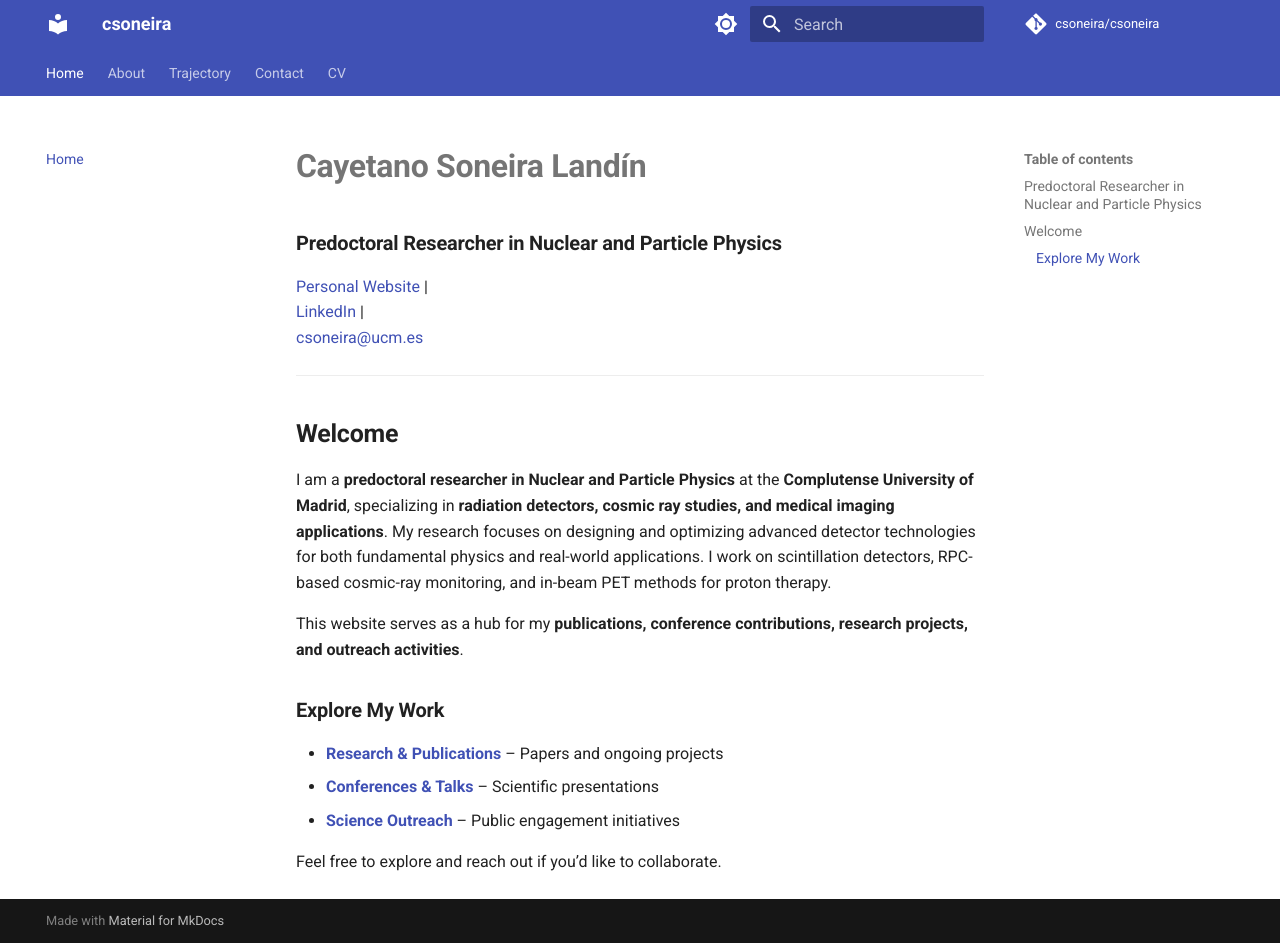
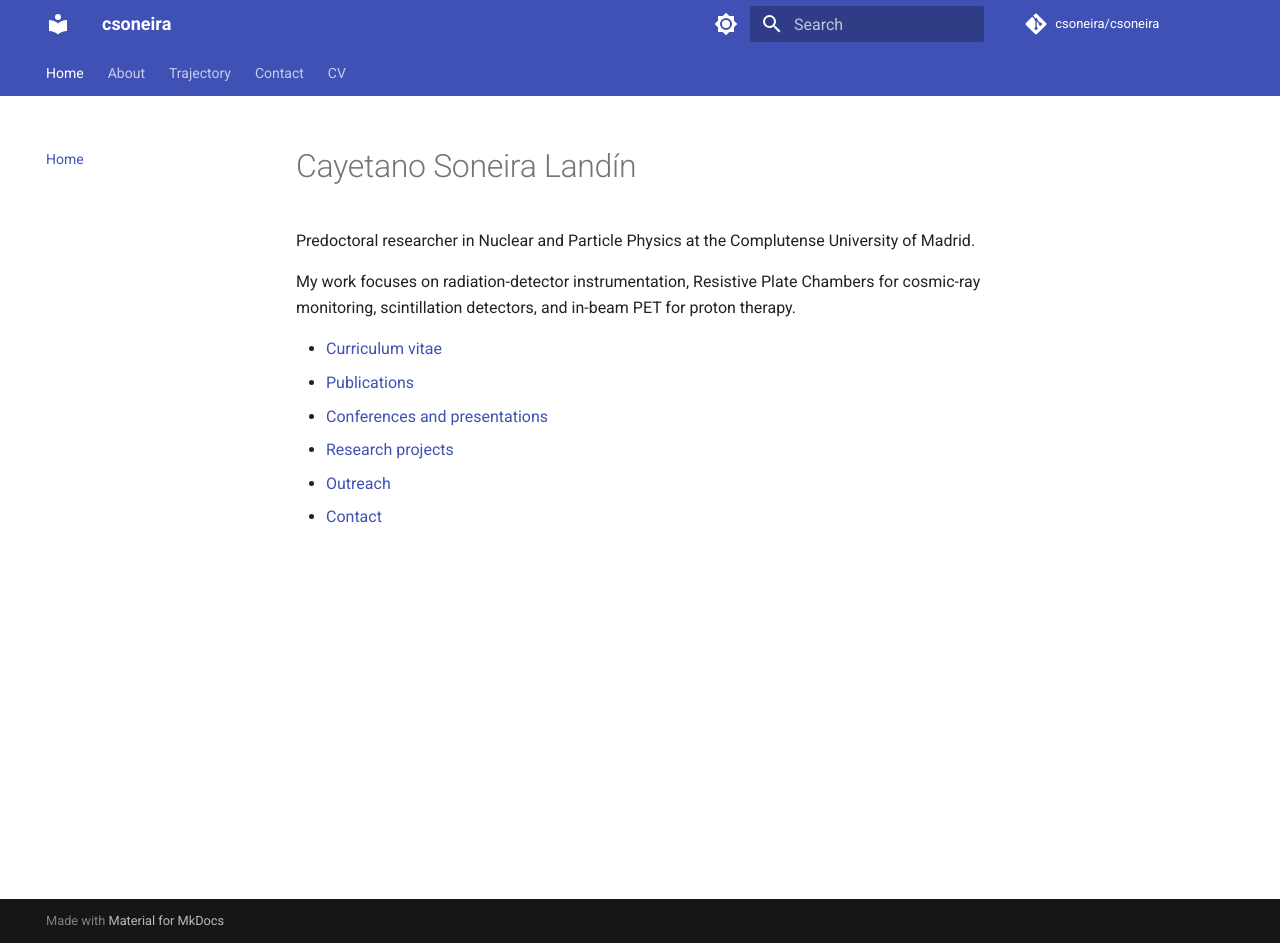
Before and after one commit to csoneira/csoneira, an MkDocs documentation site: the page built from docs/index.md, in a window 1280 px wide and 943 px high. Built offline with MkDocs 1.6.1 and Material for MkDocs 9.7.7, drawn with Linux system fonts in a browser that asks for light colours; comment, search, counter and statistics services are not loaded.

Commit message:
Tighten website landing page

```diff
--- a/docs/index.md
+++ b/docs/index.md
@@ -1,21 +1,12 @@
-# **Cayetano Soneira Landín**
-### **Predoctoral Researcher in Nuclear and Particle Physics**
+# Cayetano Soneira Landín
 
-[Personal Website](https://csoneira.github.io/csoneira/) |
-[LinkedIn](https://www.linkedin.com/in/cayetano-soneira-906a241b5/) |
-[csoneira@ucm.es](mailto:csoneira@ucm.es)
+Predoctoral researcher in Nuclear and Particle Physics at the Complutense University of Madrid.
 
----
+My work focuses on radiation-detector instrumentation, Resistive Plate Chambers for cosmic-ray monitoring, scintillation detectors, and in-beam PET for proton therapy.
 
-## **Welcome**
-
-I am a **predoctoral researcher in Nuclear and Particle Physics** at the **Complutense University of Madrid**, specializing in **radiation detectors, cosmic ray studies, and medical imaging applications**. My research focuses on designing and optimizing advanced detector technologies for both fundamental physics and real-world applications. I work on scintillation detectors, RPC-based cosmic-ray monitoring, and in-beam PET methods for proton therapy.
-
-This website serves as a hub for my **publications, conference contributions, research projects, and outreach activities**.
-
-### **Explore My Work**
-- **[Research & Publications](trajectory/publications.md)** – Papers and ongoing projects
-- **[Conferences & Talks](trajectory/conferences.md)** – Scientific presentations
-- **[Science Outreach](trajectory/outreach.md)** – Public engagement initiatives
-
-Feel free to explore and reach out if you’d like to collaborate.
+- [Curriculum vitae](cv.md)
+- [Publications](trajectory/publications.md)
+- [Conferences and presentations](trajectory/conferences.md)
+- [Research projects](trajectory/projects.md)
+- [Outreach](trajectory/outreach.md)
+- [Contact](contact.md)
```
